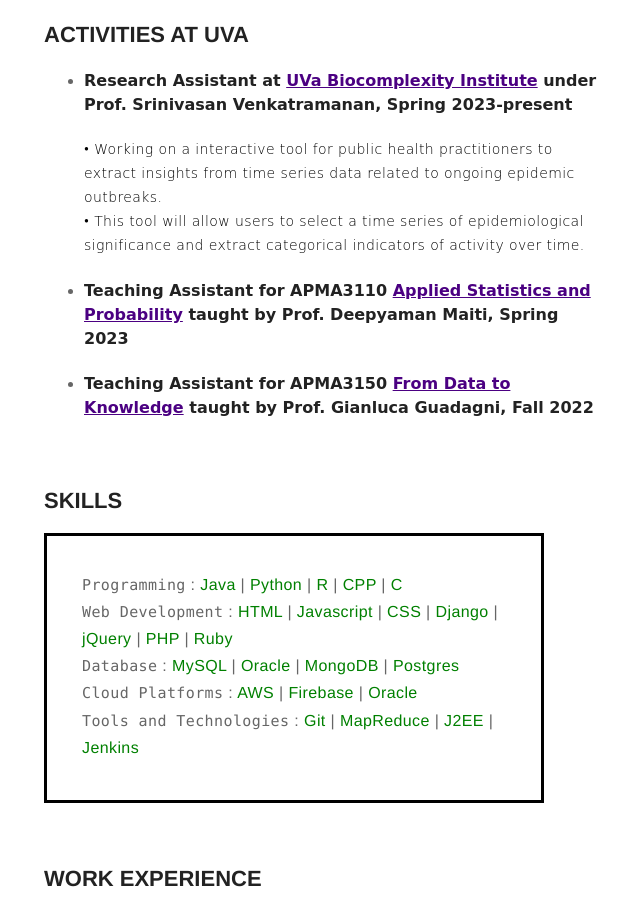
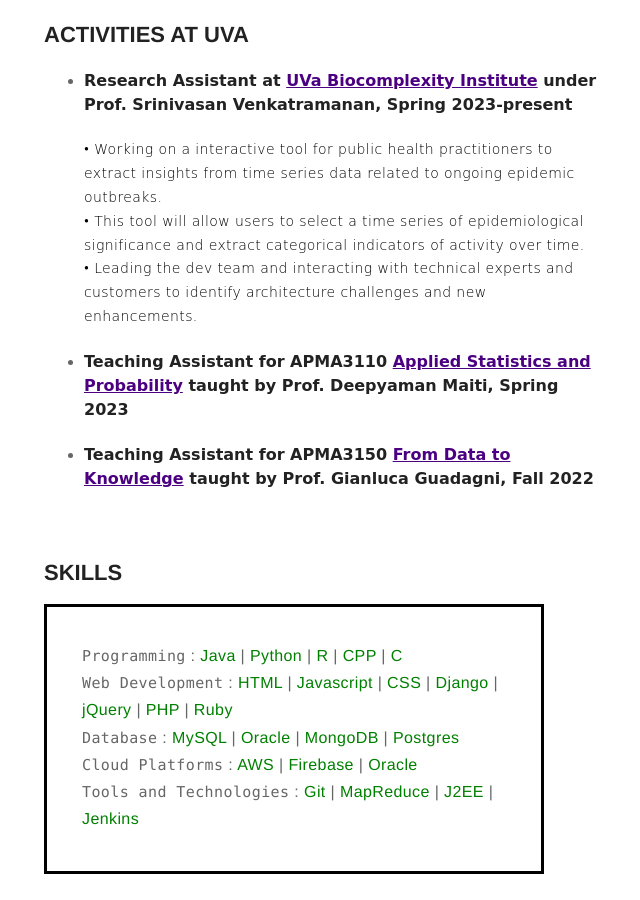
Before and after one commit to ajs997/ajs997.github.io, a Jekyll site: the page built from about.md, in a window 1280 px wide and 900 px high, scrolled down 505 px. Shown: the whole window, without its empty margins (316-956 px from the left). Built offline with Jekyll 4.4.1, drawn with Linux system fonts in a browser that asks for light colours.

Commit message:
Resume update

```diff
--- a/about.md
+++ b/about.md
@@ -16,8 +16,8 @@ to get in touch anytime <span>&#9749;</span></p>.<br>
 <h2>ACTIVITIES AT UVA</h2>
 <ul class="skill-list">
     <li><h4 style="font-family: 'Comic Sans MS';">Research Assistant at <a href="https://biocomplexity.virginia.edu/institute/divisions/network-systems-science-and-advanced-computing">UVa Biocomplexity Institute</a> under Prof. Srinivasan Venkatramanan, Spring 2023-present</h4></li>
-	<p style="font-family: 'Comic Sans MS';font-size:medium;color:black;font-size:14px;">• Working on a interactive tool for public health practitioners to extract insights from time series data related to ongoing epidemic outbreaks.<br>• This tool will allow users to select a time series of epidemiological significance and
-        extract categorical indicators of activity over time.<br></p>
+	<p style="font-family: 'Comic Sans MS';font-size:medium;color:black;font-size:14px;">• Working on a interactive tool for public health practitioners to extract insights from time series data related to ongoing epidemic outbreaks.<br>• This tool will allow users to select a time series of epidemiological significance and extract categorical indicators of activity over time.<br>
+    • Leading the dev team and interacting with technical experts and customers to identify architecture challenges and new enhancements.<br></p>
     <li><h4 style="font-family: 'Comic Sans MS';">Teaching Assistant for APMA3110 <a href="https://www.coursicle.com/virginia/courses/APMA/3110/">Applied Statistics and Probability</a> taught by Prof. Deepyaman Maiti, Spring 2023</h4></li>
     <li><h4 style="font-family: 'Comic Sans MS';">Teaching Assistant for APMA3150 <a href="https://www.coursicle.com/virginia/courses/APMA/3150/">From Data to Knowledge</a> taught by Prof. Gianluca Guadagni, Fall 2022</h4></li>
 </ul>
```
Also changed, not shown: 1 other file.
